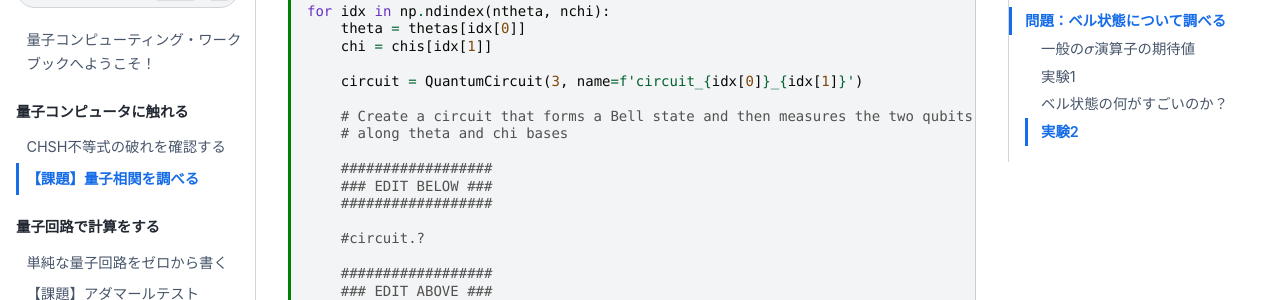
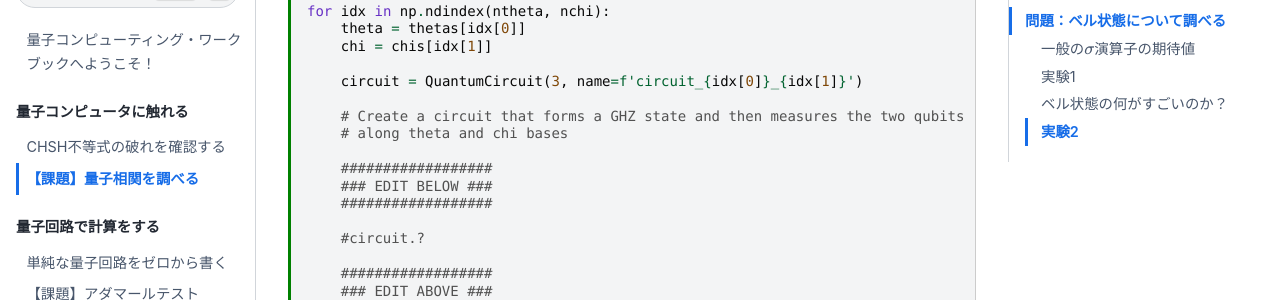
Before and after one commit to UTokyo-ICEPP/qc-workbook, a Jupyter Book: the page built from source/ja/nonlocal_correlations.md, in a window 1280 px wide and 900 px high, scrolled down 13099 px. Shown: the part 152-452 px from the top of the window. Built offline with Jupyter Book 1.0.4 settings and Sphinx 7.4.7 and the Sphinx Book theme 1.1.4, drawn with Linux system fonts in a browser that asks for light colours.

Commit message:
very minor fix

```diff
--- a/source/ja/nonlocal_correlations.md
+++ b/source/ja/nonlocal_correlations.md
@@ -557,7 +557,7 @@ for idx in np.ndindex(ntheta, nchi):
 
     circuit = QuantumCircuit(3, name=f'circuit_{idx[0]}_{idx[1]}')
 
-    # Create a circuit that forms a Bell state and then measures the two qubits
+    # Create a circuit that forms a GHZ state and then measures the two qubits
     # along theta and chi bases
 
     ##################
```
